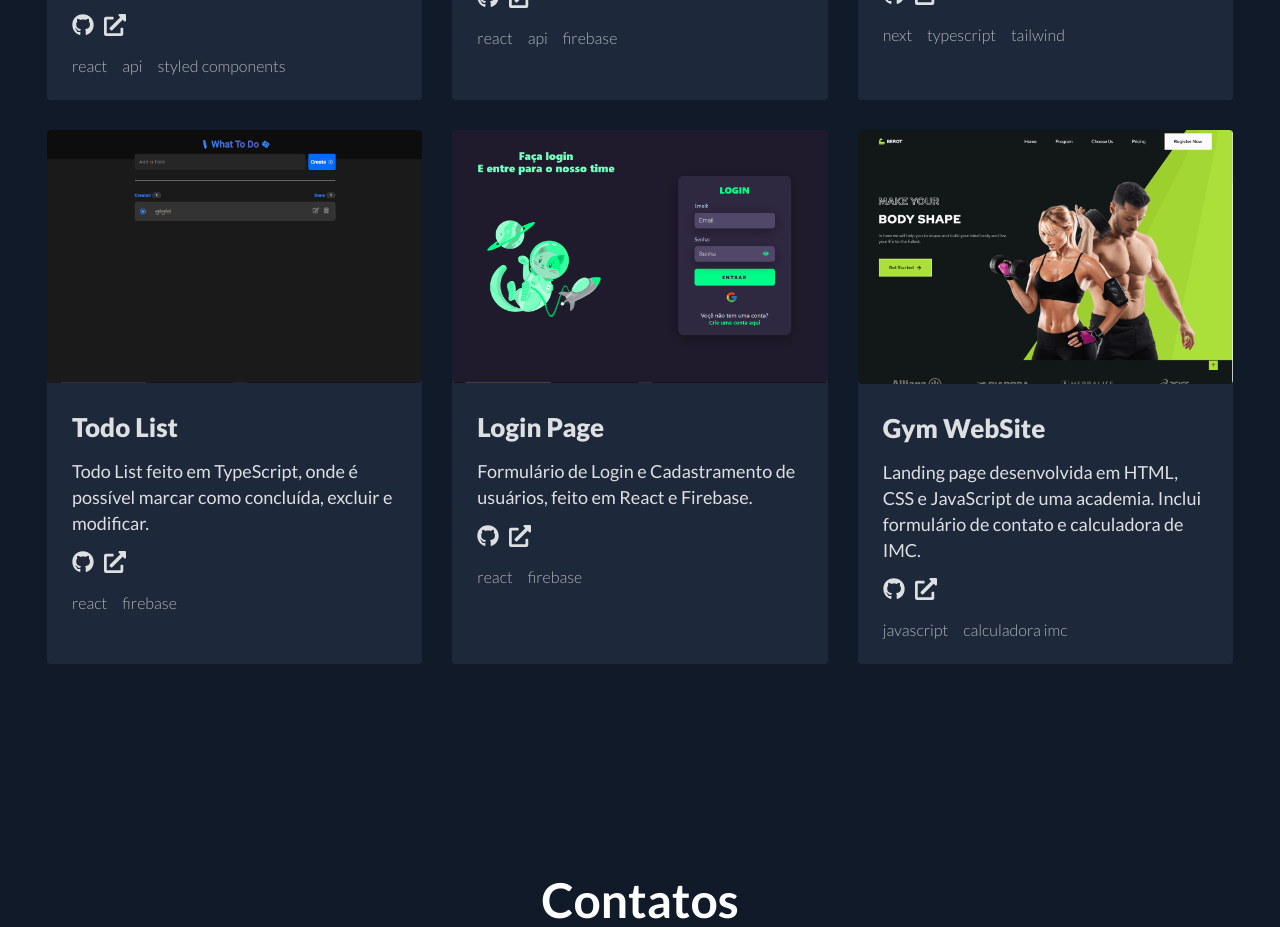
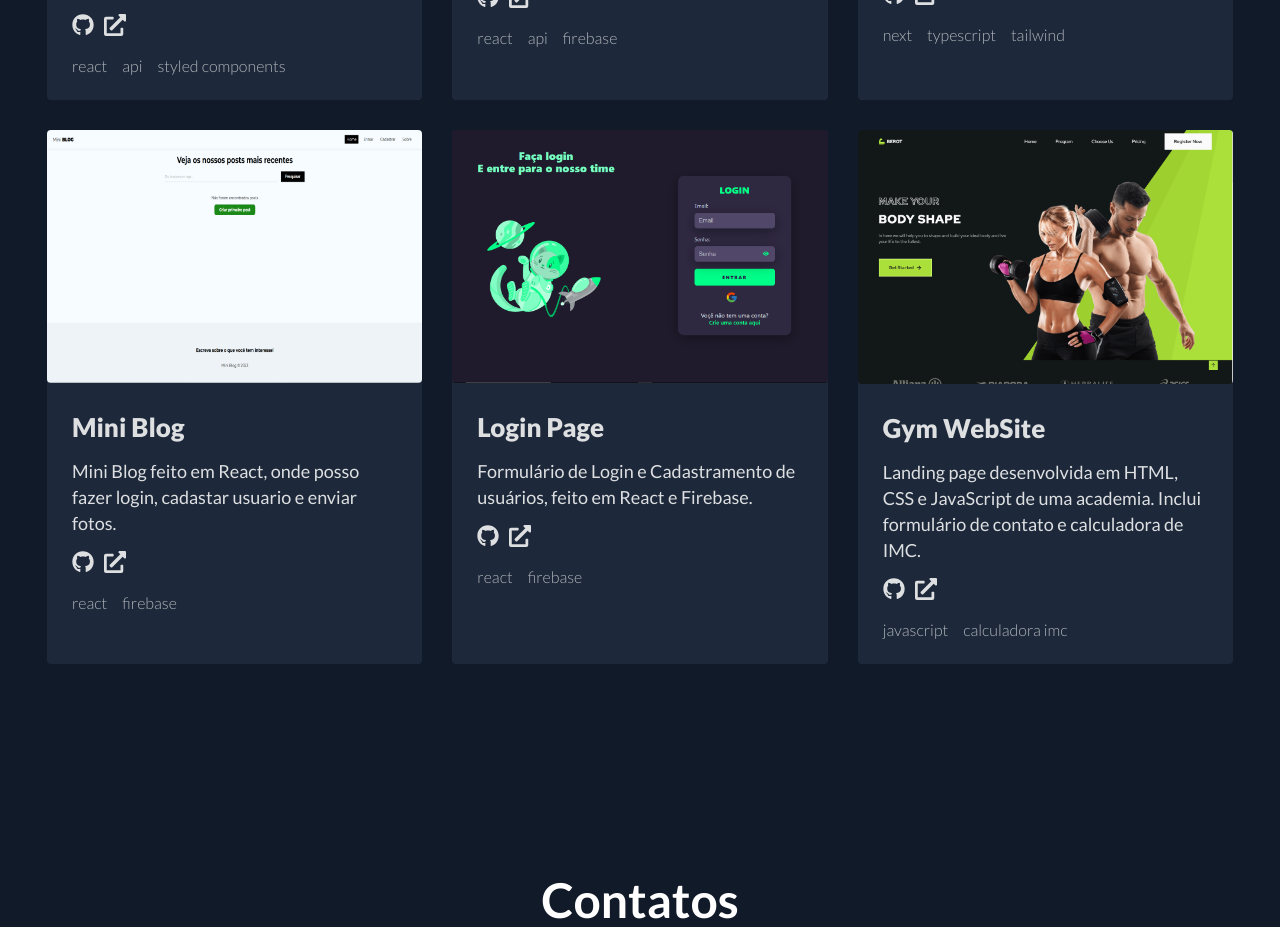
Before and after one commit to gabrielsousaf/Portfolio-Gabriel-Furtado, a React (Vite) app: page / in a window 1280 px wide. Shown: the part 2840-3767 px from the top of the page. Built offline with nearby package versions, Linux system fonts and the light colour scheme.

Commit message:
style: Image MinBlog

```diff
--- a/src/data/projects/projects.js
+++ b/src/data/projects/projects.js
@@ -1,9 +1,9 @@
 import MoviesLib from "../../assets/img_projects/MoviesLib.png";
 import ShopEasy from "../../assets/img_projects/ShopEasy.png";
 import Travel from "../../assets/img_projects/Travel.png";
-import Todo from "../../assets/img_projects/Todo.png";
 import Login from "../../assets/img_projects/Login.png";
 import GymWebSite from "../../assets/img_projects/GymWebsite.png";
+import MiniBlog from "../../assets/img_projects/MiniBlog.png";
 
 export const projects = [
   {
@@ -31,11 +31,11 @@ export const projects = [
     tools: ["next", "typescript", "tailwind"]
   },
   {
-    name: "Todo List",
-    img: Todo,
-    description: "Todo List feito em TypeScript, onde é possível marcar como concluída, excluir e modificar.",
-    github: "https://github.com/gabrielsousaf/Todo",
-    demo: "https://todo-gabrielsousaf.vercel.app/",
+    name: "Mini Blog",
+    img: MiniBlog,
+    description: "Mini Blog feito em React, onde posso fazer login, cadastar usuario e enviar fotos.",
+    github: "https://github.com/gabrielsousaf/MiniBlog-React",
+    demo: "https://mini-blog-react-eta.vercel.app/",
     tools: ["react", "firebase"]
   },
   {
```
Also changed, not shown: src/assets/img_projects/MiniBlog.png (added).
